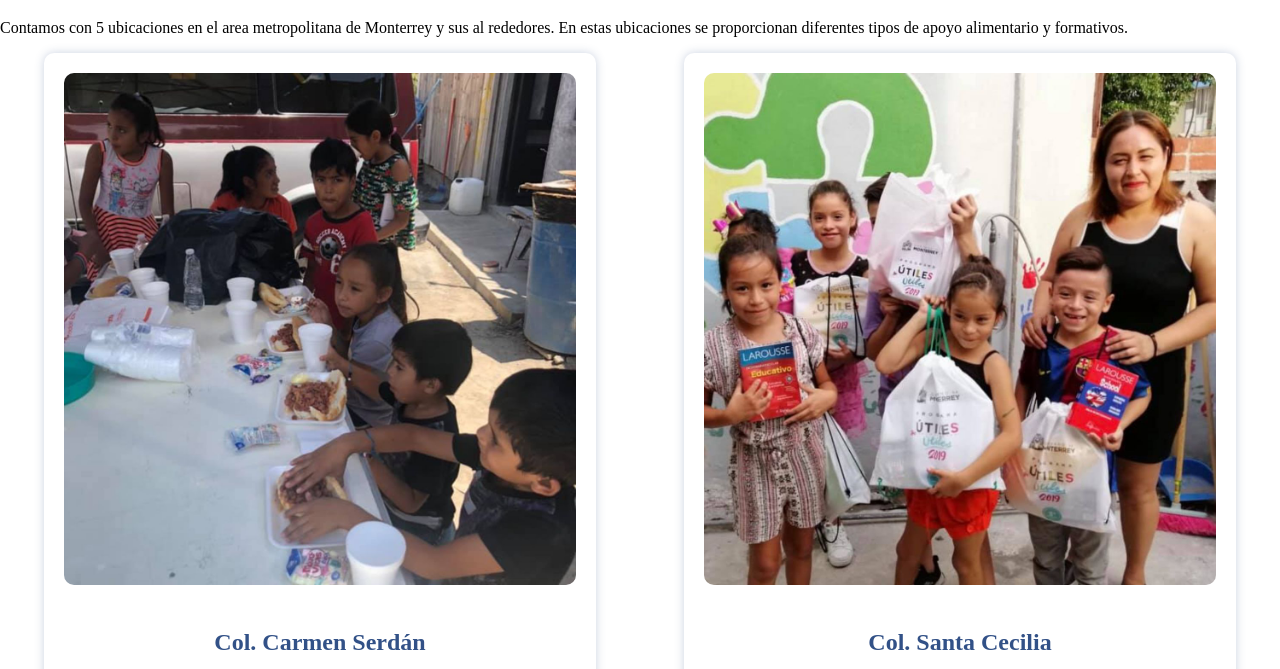
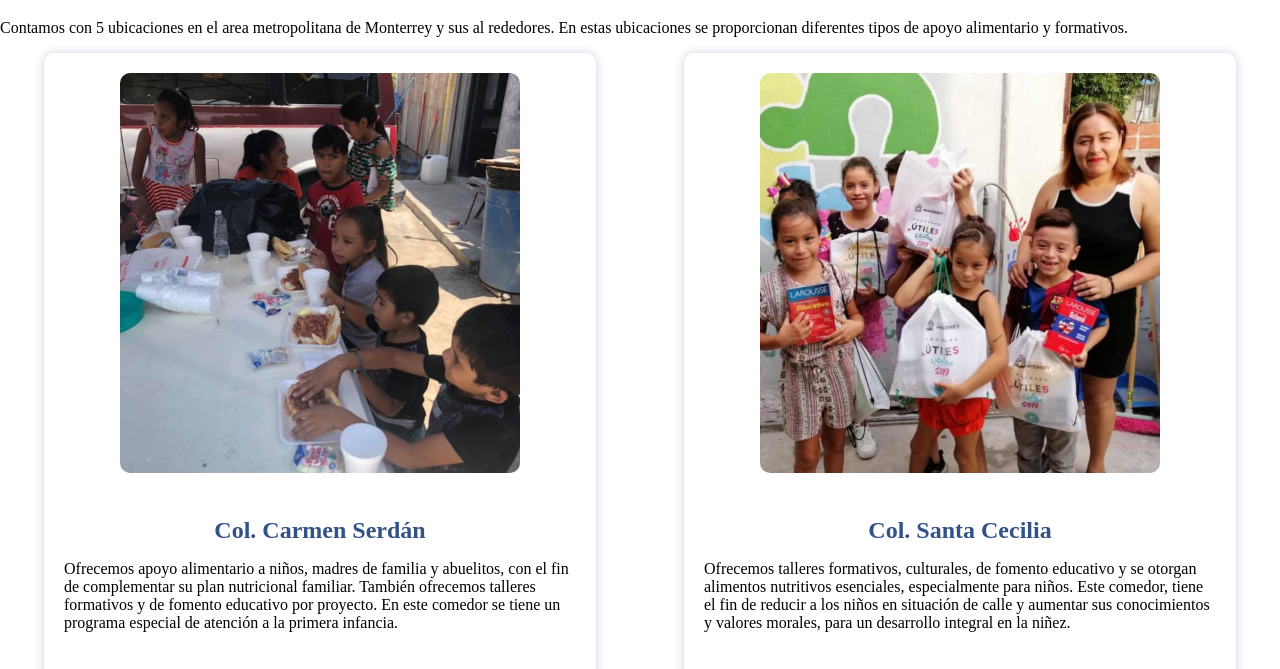
Before and after one commit to b3tinsky/alimentaweb, a Gatsby site: page /Comedores in a window 1280 px wide. Shown: the part 113-782 px from the top of the page. Built offline with nearby package versions, Linux system fonts and the light colour scheme; Gatsby itself is replaced by a stand-in of ours.

Commit message:
Image Fix Comedores

```diff
--- a/src/styles/components/comedoresCard.module.scss
+++ b/src/styles/components/comedoresCard.module.scss
@@ -22,7 +22,7 @@
 
         .comedoresImg {
             width: 100%;
-            height: 100%;
+            height: 400px;
             border-radius: 10px;
             object-fit: cover;
         }
```
